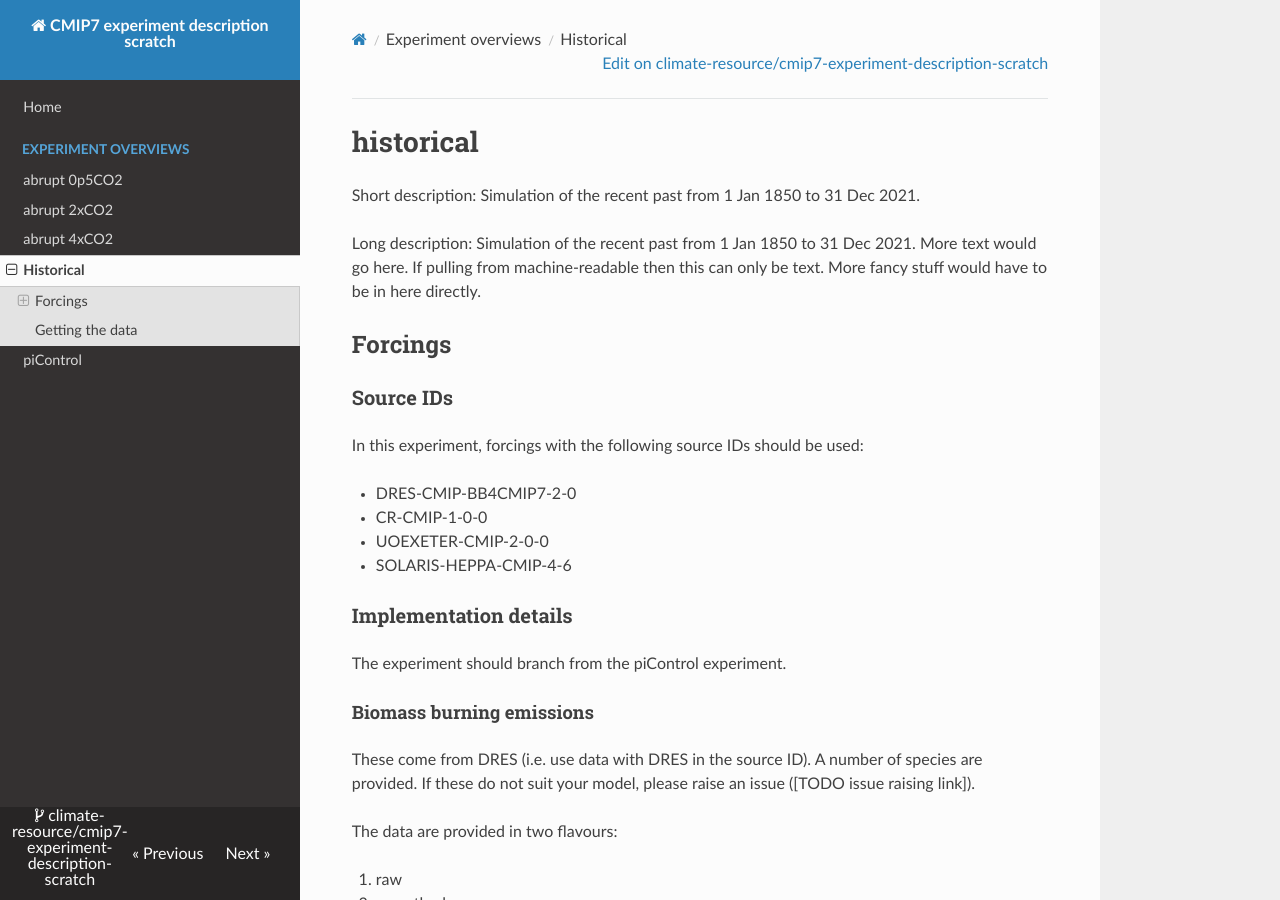
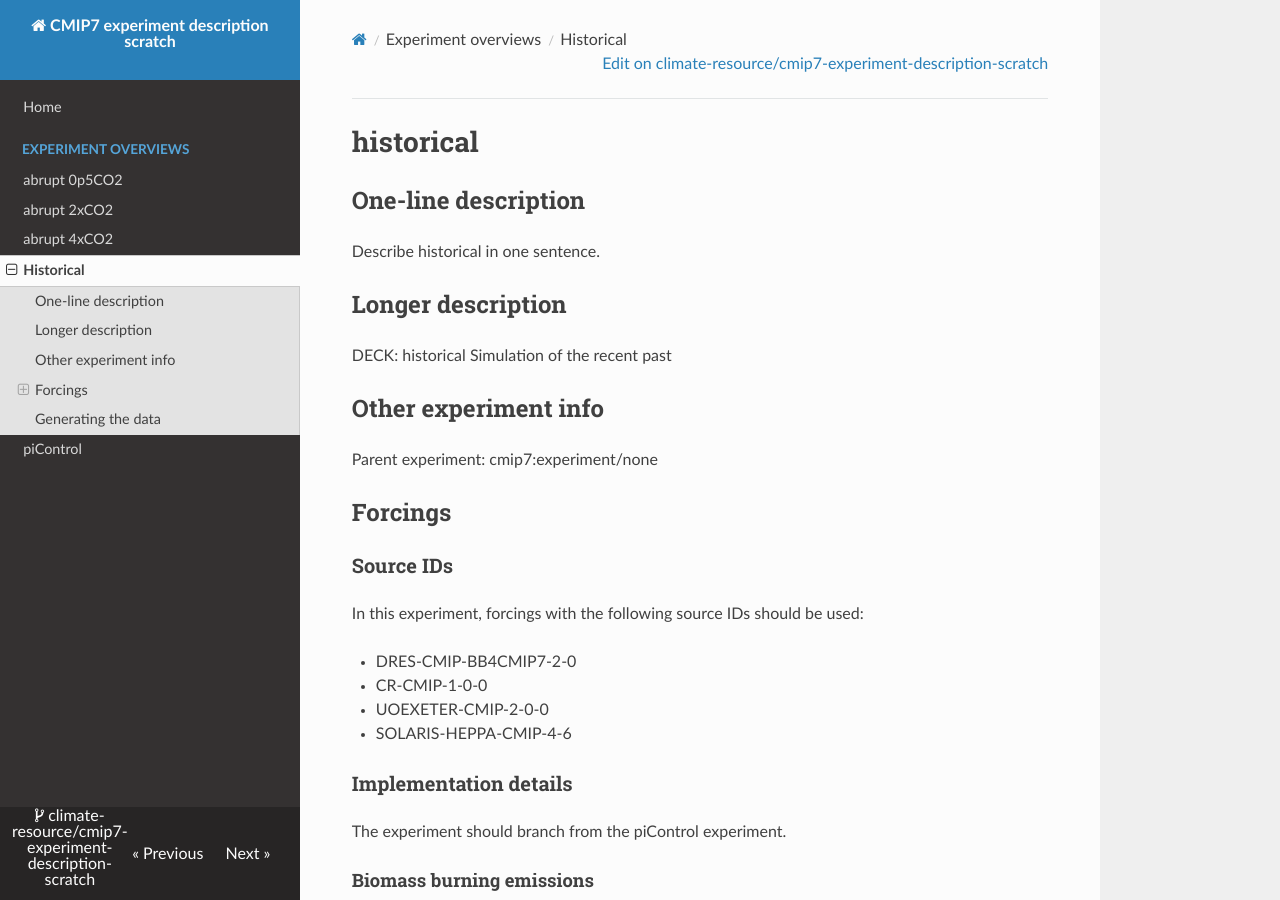
Before and after one commit to climate-resource/cmip7-experiment-description-scratch, an MkDocs documentation site: the page built from docs/experiment_overviews/historical.md, in a window 1280 px wide and 900 px high. Built offline with MkDocs 1.6.1, drawn with Linux system fonts in a browser that asks for light colours; nearby versions of some CDN libraries; some of the changed text lies outside the part shown.

Commit message:
Auto-write historical

```diff
--- a/docs/experiment_overviews/historical.md
+++ b/docs/experiment_overviews/historical.md
@@ -1,18 +1,32 @@
-<!--- TODO: auto-generate this header -->
+<!--- This file contains a number of sections -->
+<!--- They are bounded by comments like this -->
+<!--- Do not edit these sections by hand -->
+<!--- Start title -->
 # historical
+<!--- End title -->
 
-<!--- TODO: pull this from some common machine-readable file -->
-Short description: Simulation of the recent past from 1 Jan 1850 to 31 Dec 2021.
+## One-line description
 
-<!--- TODO: pull this from some common machine-readable file -->
-Long description: Simulation of the recent past from 1 Jan 1850 to 31 Dec 2021.
-More text would go here.
-If pulling from machine-readable then this can only be text.
-More fancy stuff would have to be in here directly.
+<!--- Start one-line-description -->
+Describe historical in one sentence.
+<!--- End one-line-description -->
+
+## Longer description
+
+<!--- Start longer-description -->
+DECK: historical
+ Simulation of the recent past
+<!--- End longer-description -->
+
+## Other experiment info
+
+<!--- Start other-experiment-info -->
+Parent experiment: cmip7:experiment/none
+<!--- End other-experiment-info -->
 
 ## Forcings
 
-<!--- TODO: auto-generate this from some common machine-readable file -->
+<!--- Start forcings -->
 ### Source IDs
 
 In this experiment, forcings with the following source IDs should be used:
@@ -107,7 +121,8 @@
 we recommend using the [TODO recommendation].
 Whichever frequency you use, please document this clearly
 in [TODO recommendation about how to document].
+<!--- End forcings -->
 
-## Getting the data
+## Generating the data
 
-<!--- TODO: auto-generate a script showing how to download the data using esgpull -->
+<!--- TODO: auto-generate this -->
```
Also changed, not shown: docs/experiment_overviews/abrupt-0p5CO2.md (+0 -1 lines), docs/experiment_overviews/abrupt-2xCO2.md (+0 -1 lines), docs/experiment_overviews/abrupt-4xCO2.md (+0 -1 lines), 1 other file.
